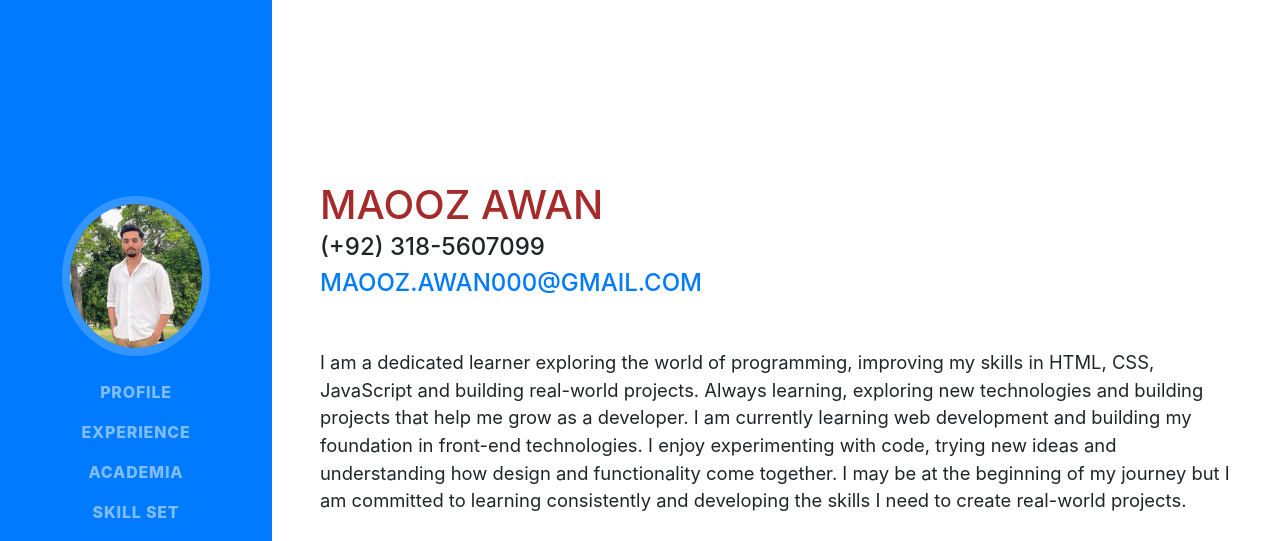
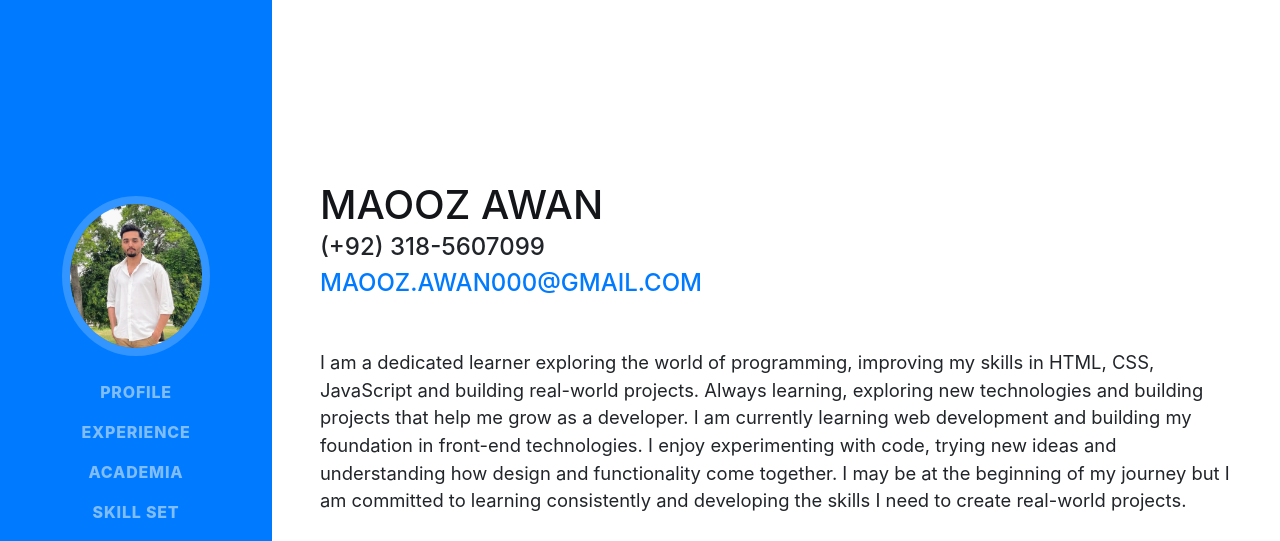
Before and after one commit to MaoozAwan/portfolio_me, a website with bundled scripts: page index.html in a window 1280 px wide. Shown: the top 541 px of the page. Built offline with nearby package versions, Linux system fonts and the light colour scheme; a web font is replaced by a local one.

Commit message:
Update resume.css

```diff
--- a/css/resume.css
+++ b/css/resume.css
@@ -26,7 +26,6 @@ h6 {
 
 h1 {
   font-size: 6rem;
-  color: brown;
   line-height: 5.5rem;
 }
 
```
